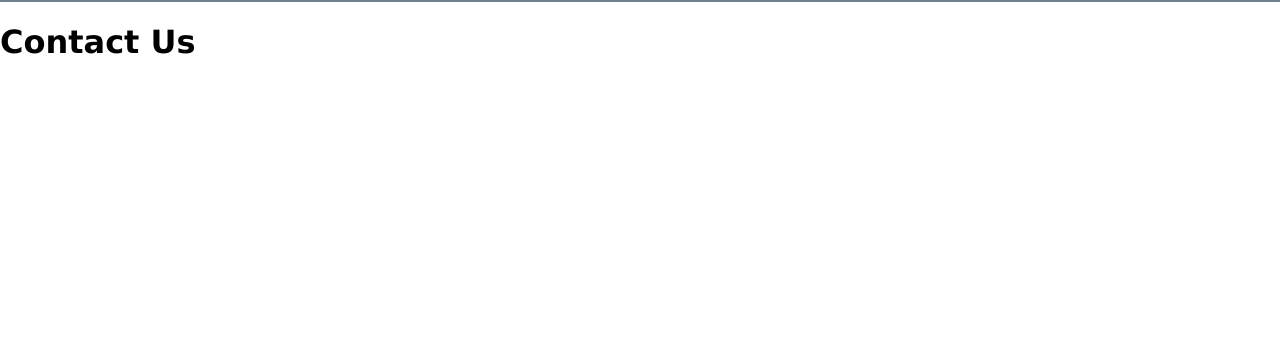
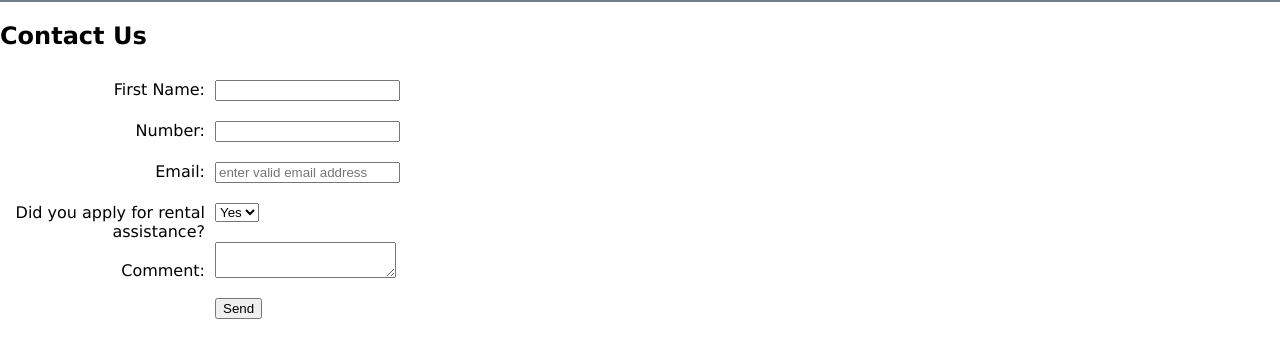
Before and after one commit to Swassi/evict-right, a website: page contact-us.html in a window 1280 px wide. Shown: the part 108-466 px from the top of the page. Drawn offline with Linux system fonts and the light colour scheme.

Commit message:
added contact us form on contact us page

```diff
--- a/contact-us.html
+++ b/contact-us.html
@@ -6,9 +6,8 @@
 
 <body>
     <header>
-
         <div class="container">
-            <div id="logo"><img src="assets/logo.png"></div>
+            <div id="logo"><img src="assets/logo.png" alt="logo"></div>
             <nav>
                 <ul>
                     <li><a href="home.html">Home</a></li>
@@ -19,7 +18,29 @@
             </nav>
         </div>
     </header>
-
-    <h1>Contact Us</h1>
+    <section class="contactus">
+        <h1>Contact Us</h1>
+        <form action="https://formspree.io/f/mnqwjjln" method="post">
+        <label for="first-name">First Name:</label>
+        <input type="text" name="first name" required id="first-name"/>
+        </br>
+        <label for="phone-number">Number:</label>
+        <input type="number" name="number" id="phone-number"/>
+        </br>
+        <label for="email-address">Email:</label>
+        <input type="text" name="email" placeholder="enter valid email address" required id="email-address"/>
+        </br>
+        <label form="rental-assistance">Did you apply for rental assistance?</label>
+        <select name="dropdown" id="rental-assistance">
+            <option value="yes">Yes</option>
+            <option value="no">No</option>
+        </select>
+        </br>
+        <label for="comment-box">Comment:</label>
+        <textarea name="message" id="comment-box"></textarea>
+        </br>
+        <input type="submit" value="Send"/>
+    </form>
+    </section>
 </body>
 </html>
--- a/styles.css
+++ b/styles.css
@@ -47,3 +47,8 @@ section.evictionservices h1 { font-size: 200%; text-align: center; text-decorati
 .services h3 { font-style: italic; }
 /* Process */
 section.process img { align-items: center; }
+/* Contact Us */
+section.contactus aside img { width: 200px; height: 300px; }
+label { display: block; width: 200px; float: left; text-align: right; margin: 10px 5px; clear: left; }
+input, select, textarea { margin: 10px 5px; vertical-align: middle; }
+#submit { margin: 200px; }
```
